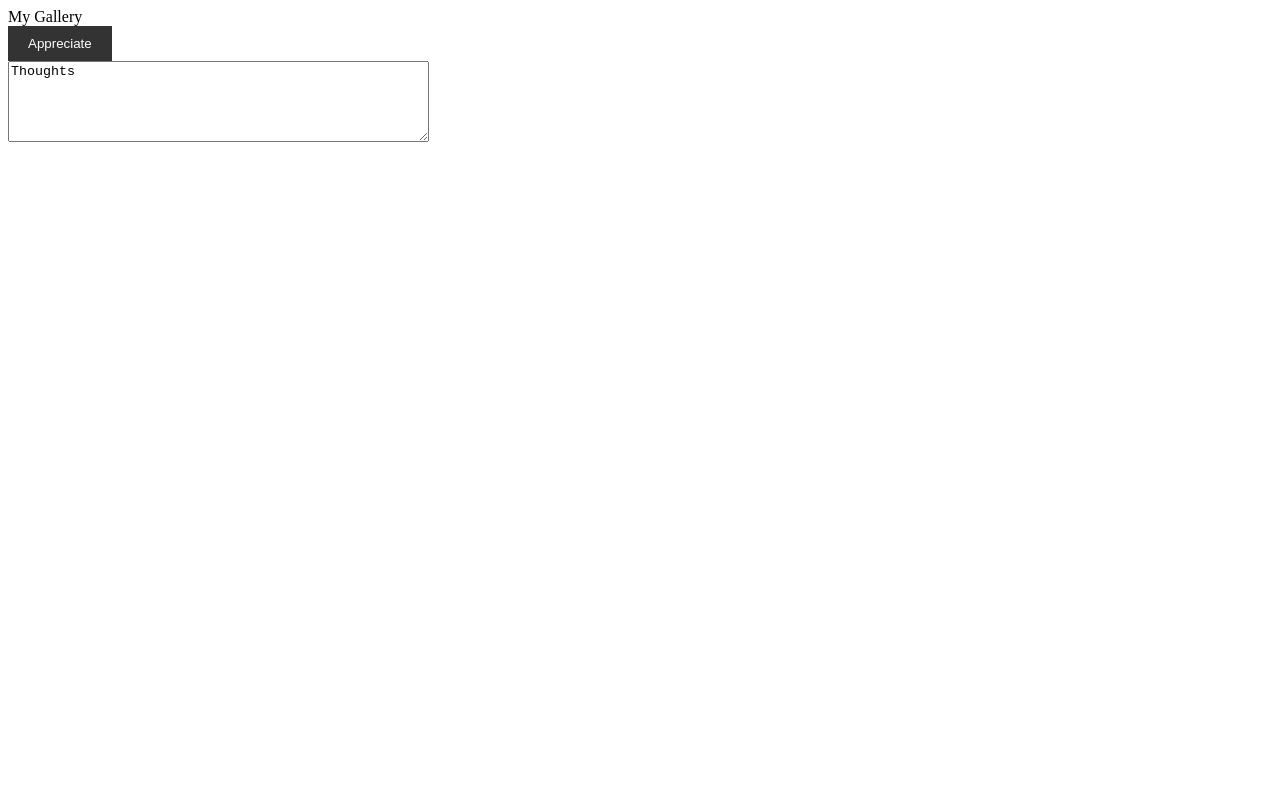
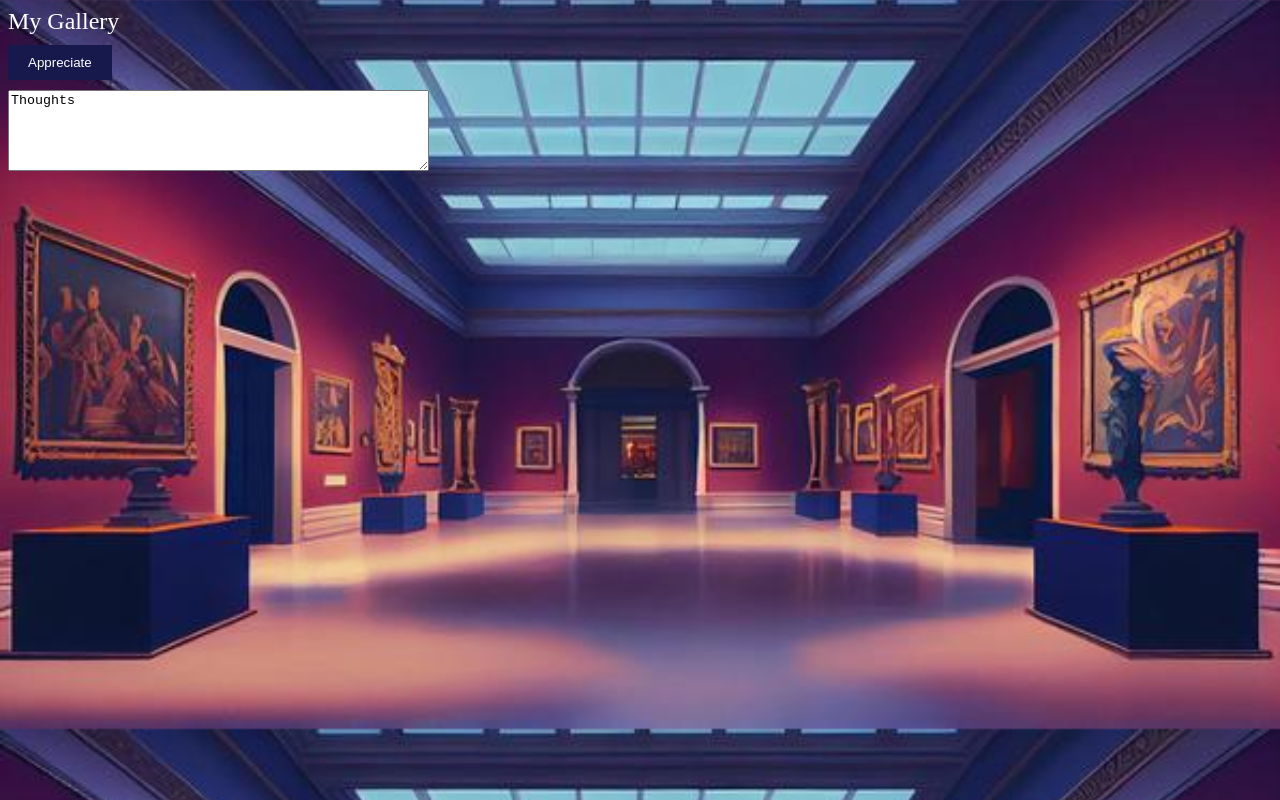
Before and after one commit to takayuki0143/kadai_04, a plain HTML site: page appear.html in a window 1280 px wide. Drawn offline with Linux system fonts and the light colour scheme.

Commit message:
背景画像を更新しました。

```diff
--- a/appear.html
+++ b/appear.html
@@ -6,13 +6,19 @@
     <meta name="viewport" content="width=device-width, initial-scale=1.0">
     <title>SaveDrawing</title>
     <style>
+        .gallery{
+            color: white;
+            font-size: 24px;
+            margin-bottom: 10px;
+        }
         .button {
         padding: 10px 20px;
-        background-color: #333;
+        background-color:#17184b;
         color: #fff;
         border: none;
         cursor: pointer;
         display: block;
+        margin-bottom: 10px;
       }
       img{
         width: 690px;
@@ -22,6 +28,11 @@
       }
       textarea{
         display: block;
+        margin-bottom: 10px;
+      }
+      body{
+        background-image: url(art.jpeg);
+        background-size: cover;
       }
     </style>
 </head>
```
Also changed, not shown: index.html (+1 -1 lines), art.jpeg (added).
